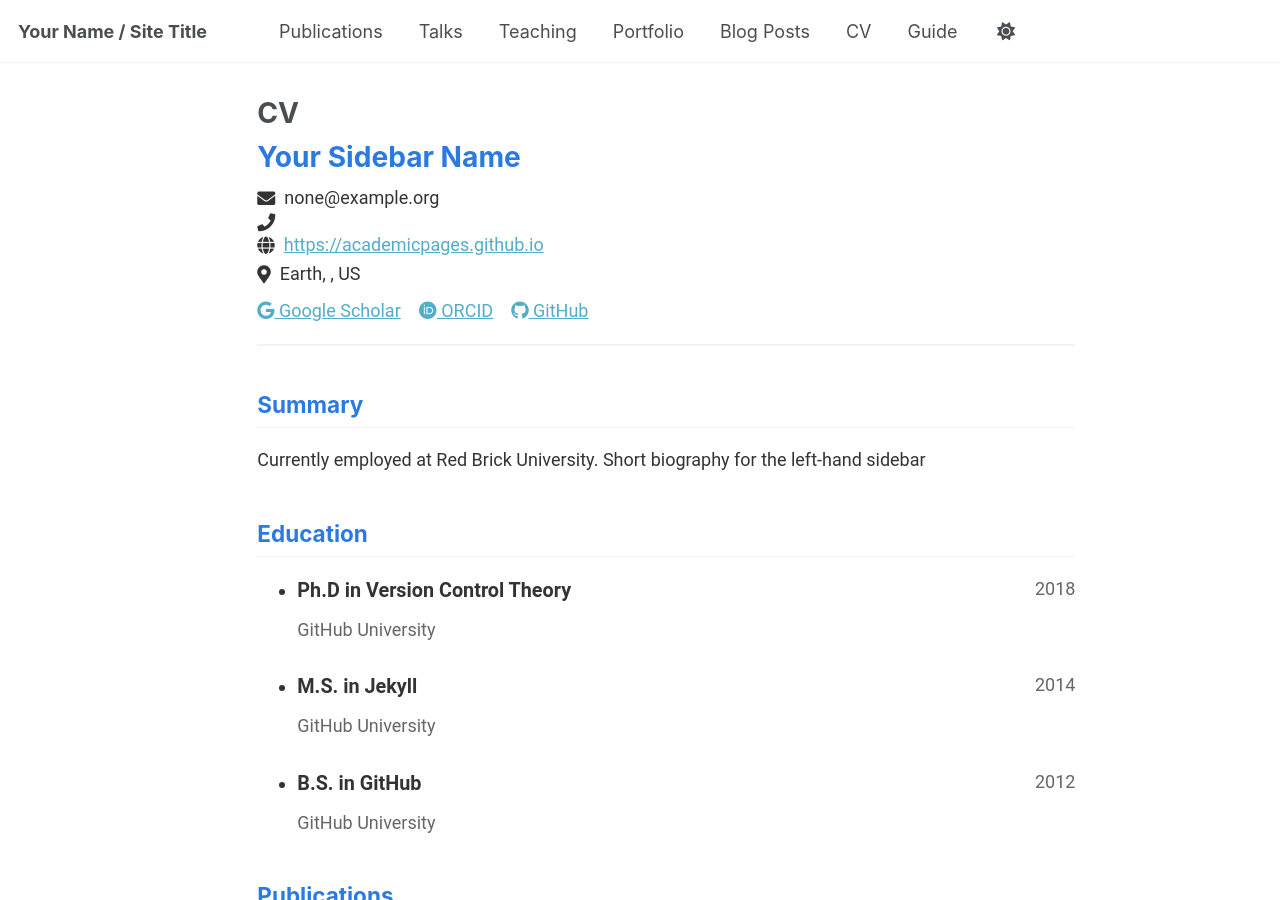
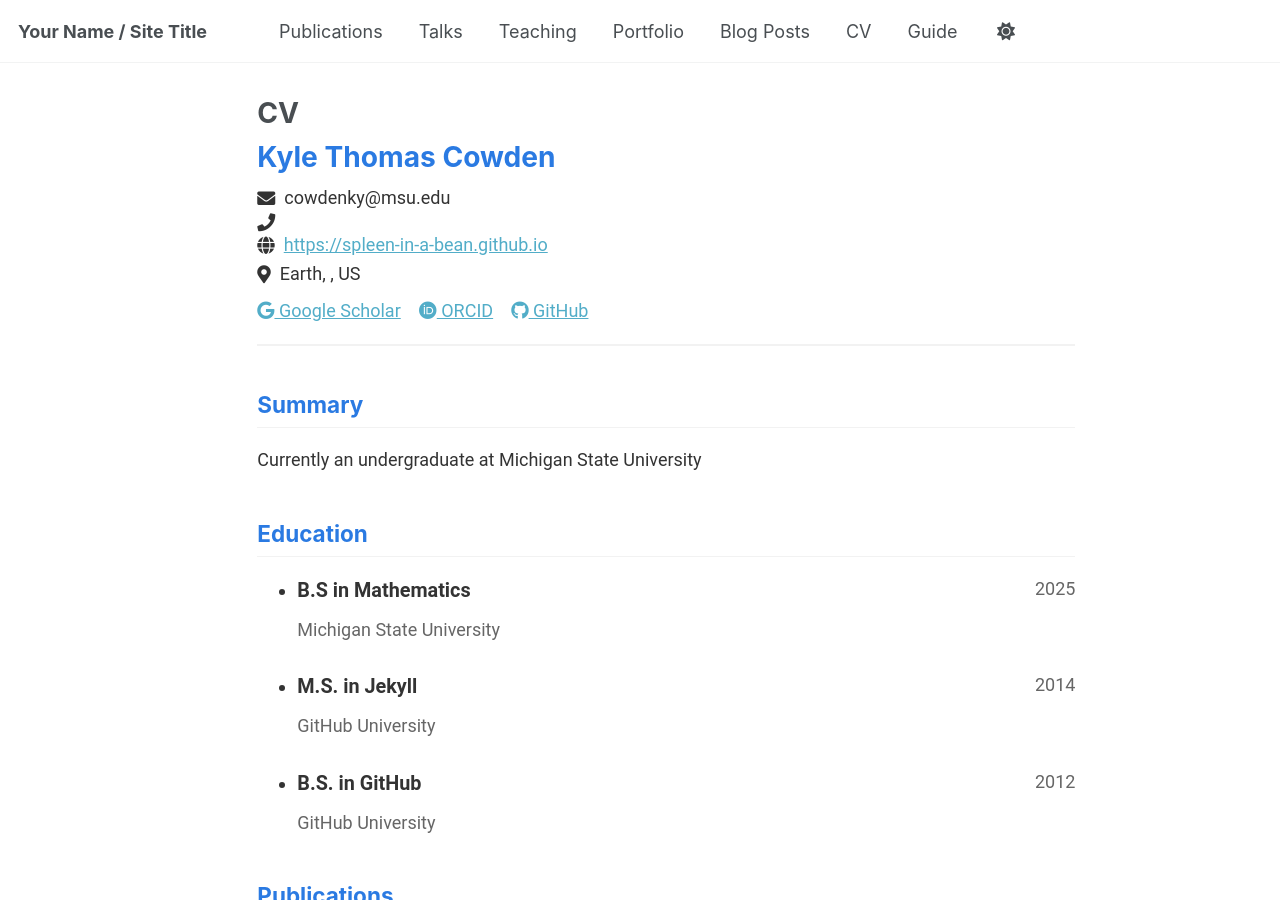
Before and after one commit to spleen-in-a-bean/spleen-in-a-bean.github.io, a Jekyll site: the page built from _pages/cv-json.md, in a window 1280 px wide and 900 px high. Built offline with Jekyll 4.4.1, drawn with Linux system fonts in a browser that asks for light colours.

Commit message:
update with name, degree

```diff
--- a/_data/cv.json
+++ b/_data/cv.json
@@ -1,13 +1,13 @@
 {
   "basics": {
-    "name": "Your Sidebar Name",
-    "email": "none@example.org",
+    "name": "Kyle Thomas Cowden",
+    "email": "cowdenky@msu.edu",
     "phone": "",
-    "website": "https://academicpages.github.io",
-    "summary": "Currently employed at Red Brick University. Short biography for the left-hand sidebar",
+    "website": "https://spleen-in-a-bean.github.io",
+    "summary": "Currently an undergraduate at Michigan State University",
     "location": {
       "address": "",
-      "postalCode": "",
+      "postalCode": "48823",
       "city": "Earth",
       "countryCode": "US",
       "region": ""
@@ -25,19 +25,19 @@
       },
       {
         "network": "GitHub",
-        "username": "academicpages",
-        "url": "https://github.com/academicpages"
+        "username": "spleen-in-a-bean",
+        "url": "https://github.com/spleen-in-a-bean"
       }
     ]
   },
   "work": [],
   "education": [
     {
-      "institution": "GitHub University",
-      "area": "Ph.D in Version Control Theory",
+      "institution": "Michigan State University",
+      "area": "B.S in Mathematics",
       "studyType": "",
-      "startDate": "",
-      "endDate": "2018",
+      "startDate": "2020",
+      "endDate": "2025",
       "gpa": null,
       "courses": []
     },
```
